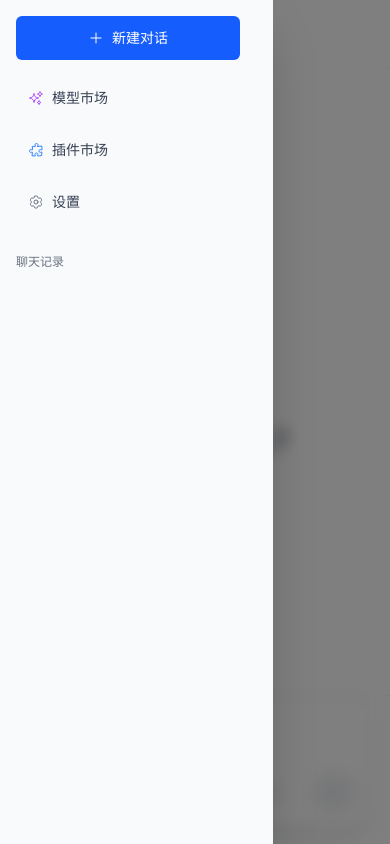
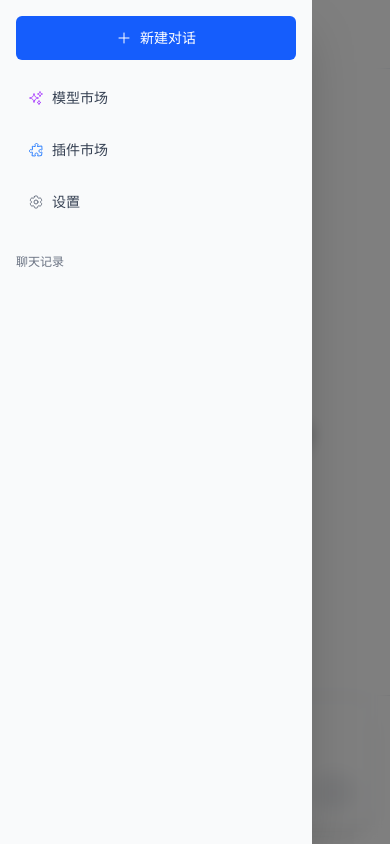
Before and after one commit to marvinli001/MineChatWeb, a Next.js app in the folder frontend/: page / in a window 390 px wide. Both pictures are taken after a click on the button 38 px from the left and 34 px from the top of the page. Built offline with nearby package versions, Linux system fonts and the light colour scheme.

Commit message:
feat: update styles for improved layout and responsiveness in chat components

```diff
--- a/frontend/src/components/chat/ChatMain.tsx
+++ b/frontend/src/components/chat/ChatMain.tsx
@@ -69,7 +69,7 @@ export default function ChatMain({ onModelMarketClick, onSettingsClick, onLoginC
           {/* 主内容区域 - 居中显示欢迎信息和输入框 */}
           <div className="flex-1 flex flex-col items-center justify-center welcome-container">
             <div className="text-center max-w-2xl mx-auto px-4 mb-8">
-              <h1 className="text-2xl sm:text-4xl font-bold text-gray-900 dark:text-white mb-8 animate-in fade-in-0 slide-in-from-bottom-3 duration-500">
+              <h1 className="text-3xl sm:text-4xl lg:text-4xl font-bold text-gray-900 dark:text-white mb-8 animate-in fade-in-0 slide-in-from-bottom-3 duration-500">
                 {welcomeTitle}
               </h1>
             </div>
--- a/frontend/src/components/chat/ChatSidebar.tsx
+++ b/frontend/src/components/chat/ChatSidebar.tsx
@@ -48,7 +48,7 @@ export default function ChatSidebar({ onSettingsClick, onLoginClick, onModelMark
   }, {} as Record<string, typeof conversations>)
 
   return (
-    <div className="w-64 bg-gray-50 dark:bg-gray-800 flex flex-col h-screen">
+    <div className="w-auto min-w-64 bg-gray-50 dark:bg-gray-800 flex flex-col h-screen">
       {/* 头部 - 新建对话 */}
       <div className="p-4 animate-in fade-in-0 slide-in-from-top-2 duration-300">
         <Button
--- a/frontend/src/components/chat/MobileDrawer.tsx
+++ b/frontend/src/components/chat/MobileDrawer.tsx
@@ -97,7 +97,7 @@ export default function MobileDrawer({ isOpen, onClose, children }: MobileDrawer
       <div
         className={`
           fixed inset-0 bg-black/50 backdrop-blur-sm
-          transition-opacity duration-300 ease-in-out
+          transition-opacity duration-300 ease-out
           ${isOpen ? 'opacity-100' : 'opacity-0 pointer-events-none'}
         `}
         onClick={onClose}
@@ -110,10 +110,10 @@ export default function MobileDrawer({ isOpen, onClose, children }: MobileDrawer
         className={`
           fixed left-0 top-0 h-full bg-gray-50 dark:bg-gray-800
           shadow-2xl select-none overflow-auto
-          ${isDragging ? 'transition-none' : 'transition-transform duration-300 ease-in-out'}
+          ${isDragging ? 'transition-none' : 'transition-transform duration-300 ease-out'}
         `}
         style={{
-          width: '70vw',
+          width: '80vw',
           transform: isOpen
             ? `translateX(-${translateX}px)`
             : 'translateX(-100%)'
--- a/frontend/src/components/ui/ModelSelector.tsx
+++ b/frontend/src/components/ui/ModelSelector.tsx
@@ -127,7 +127,7 @@ export default function ModelSelector({ onModelMarketClick, showDetailedInfo = f
             className="fixed inset-0 z-10"
             onClick={() => setIsOpen(false)}
           />
-          <div className="absolute left-0 w-80 bg-white dark:bg-gray-800 border border-gray-200 dark:border-gray-700 rounded-xl shadow-lg z-20 bottom-full mb-2 lg:bottom-full lg:mb-2 sm:top-full sm:mt-2 sm:rounded-xl sm:mx-4 sm:left-0 sm:right-4 sm:w-auto">
+          <div className="absolute left-0 w-80 bg-white dark:bg-gray-800 border border-gray-200 dark:border-gray-700 rounded-xl shadow-lg z-20 top-full mt-2 lg:bottom-full lg:mb-2 lg:top-auto lg:mt-0 sm:mx-4 sm:left-0 sm:right-4 sm:w-auto">
             <div className="p-4">
               {/* 当前选择的模型信息 */}
               <div className="mb-4 p-3 bg-gray-50 dark:bg-gray-700 rounded-lg">
```
Also changed, not shown: frontend/src/app/.well-known/appspecific/com.chrome.devtools.json/route.ts (added).
